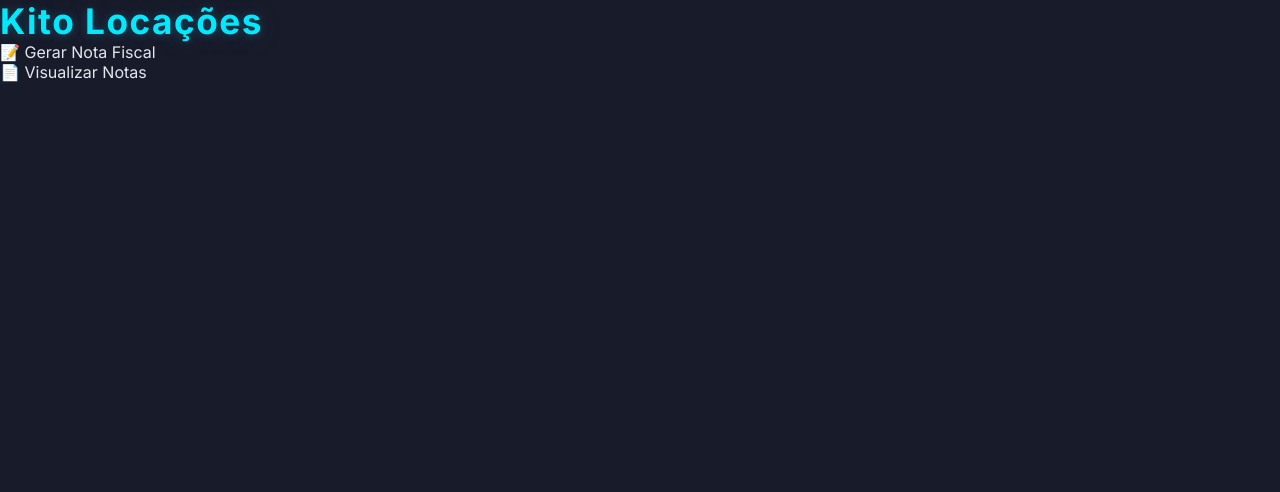
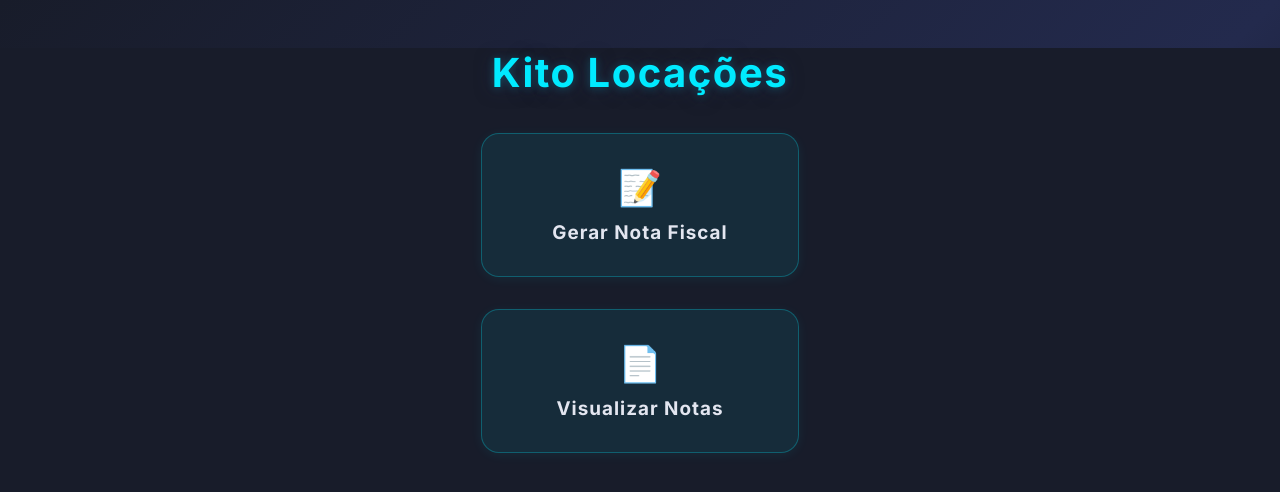
Before and after one commit to rayssarosario27-ux/kito-nota-fical, a plain HTML site: page index.html in a window 1280 px wide. Drawn offline with nearby package versions, Linux system fonts and the light colour scheme.

Commit message:
Layout minimalista: fonte clean, sem logo, navegação Vercel

```diff
--- a/assets/script.js
+++ b/assets/script.js
@@ -1,21 +1,23 @@
 // SPA: navegação e renderização dinâmica
 
-function setupHomeNavigation() {
+
+// Navegação SPA compatível com Vercel (links relativos)
+document.addEventListener('DOMContentLoaded', function() {
   const cardGerar = document.getElementById('card-gerar');
   const cardVisualizar = document.getElementById('card-visualizar');
   if (cardGerar) {
     cardGerar.onclick = (e) => {
       e.preventDefault();
-      window.location.href = 'gerar.html';
+      window.location.pathname = window.location.pathname.replace(/\/[^/]*$/, '/gerar.html');
     };
   }
   if (cardVisualizar) {
     cardVisualizar.onclick = (e) => {
       e.preventDefault();
-      window.location.href = 'visualizar.html';
+      window.location.pathname = window.location.pathname.replace(/\/[^/]*$/, '/visualizar.html');
     };
   }
-}
+});
 
 // Carrega jsPDF de CDN
 const script = document.createElement('script');
--- a/assets/style.css
+++ b/assets/style.css
@@ -1,4 +1,71 @@
-/* --- LAYOUT MODERNO E FUTURISTA --- */
+/* --- LAYOUT MODERNO, MINIMALISTA E FUTURISTA --- */
+@import url('https://fonts.googleapis.com/css2?family=Inter:wght@400;600;700&family=Montserrat:wght@400;600;700&display=swap');
+
+body, html {
+  font-family: 'Montserrat', 'Inter', Arial, sans-serif;
+  background: linear-gradient(135deg, #181c2a 0%, #232a4d 60%, #0a0c13 100%);
+  margin: 0;
+  padding: 0;
+  min-height: 100vh;
+}
+
+.minimal-home {
+  max-width: 480px;
+  margin: 0 auto;
+  padding: 0 16px;
+}
+
+.main-title-home {
+  color: #00eaff;
+  font-size: 2.5em;
+  font-weight: 800;
+  letter-spacing: 1.5px;
+  text-align: center;
+  margin: 48px 0 36px 0;
+  text-shadow: 0 2px 18px #232a4d99, 0 1px 8px #00eaff44;
+}
+
+.card-nav-container-home {
+  display: flex;
+  flex-direction: column;
+  gap: 32px;
+  align-items: center;
+  margin-bottom: 32px;
+}
+
+.card-nav-home {
+  background: rgba(0,234,255,0.08);
+  border: 1.5px solid #00eaff44;
+  border-radius: 18px;
+  box-shadow: 0 2px 12px #00eaff11;
+  padding: 32px 48px;
+  display: flex;
+  flex-direction: column;
+  align-items: center;
+  cursor: pointer;
+  transition: background 0.2s, box-shadow 0.2s, transform 0.1s;
+  min-width: 220px;
+}
+.card-nav-home:hover {
+  background: linear-gradient(90deg, #00eaff 0%, #3949ab 100%);
+  color: #fff;
+  box-shadow: 0 6px 24px #00eaff44;
+  transform: translateY(-2px) scale(1.03);
+}
+.card-icon-home {
+  font-size: 2.2em;
+  margin-bottom: 12px;
+}
+.card-title-home {
+  font-size: 1.18em;
+  font-weight: 700;
+  letter-spacing: 1px;
+}
+
+/* Remove logo do topo e cabeçalho antigo */
+.main-header-home, .brand-header, .logo-img {
+  display: none !important;
+}
 .futurista {
   background: linear-gradient(135deg, #181c2a 0%, #232a4d 60%, #0a0c13 100%);
   box-shadow: 0 8px 40px 0 #00eaff33, 0 1.5px 6px #00eaff22;
--- a/index.html
+++ b/index.html
@@ -10,11 +10,9 @@
   <link rel="stylesheet" href="assets/style.css">
 </head>
 <body>
-  <div class="container">
-    <header class="main-header-home">
-      <span class="header-title-home">Kito Locações</span>
-    </header>
+  <div class="container minimal-home">
     <main>
+      <h1 class="main-title-home">Kito Locações</h1>
       <div class="card-nav-container-home">
         <div class="card-nav-home" id="card-gerar">
           <span class="card-icon-home">📝</span>
```
